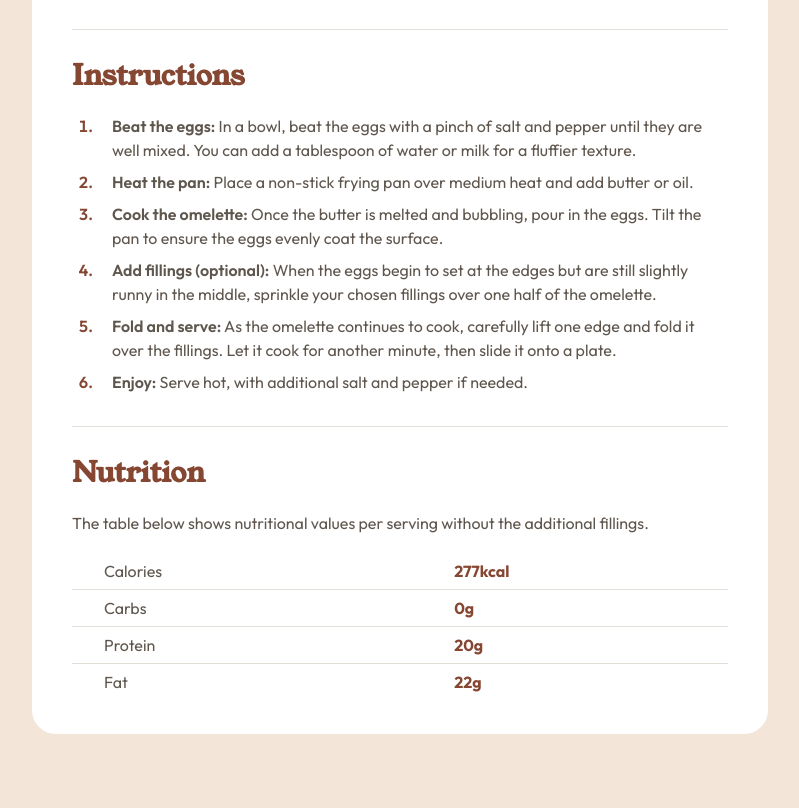
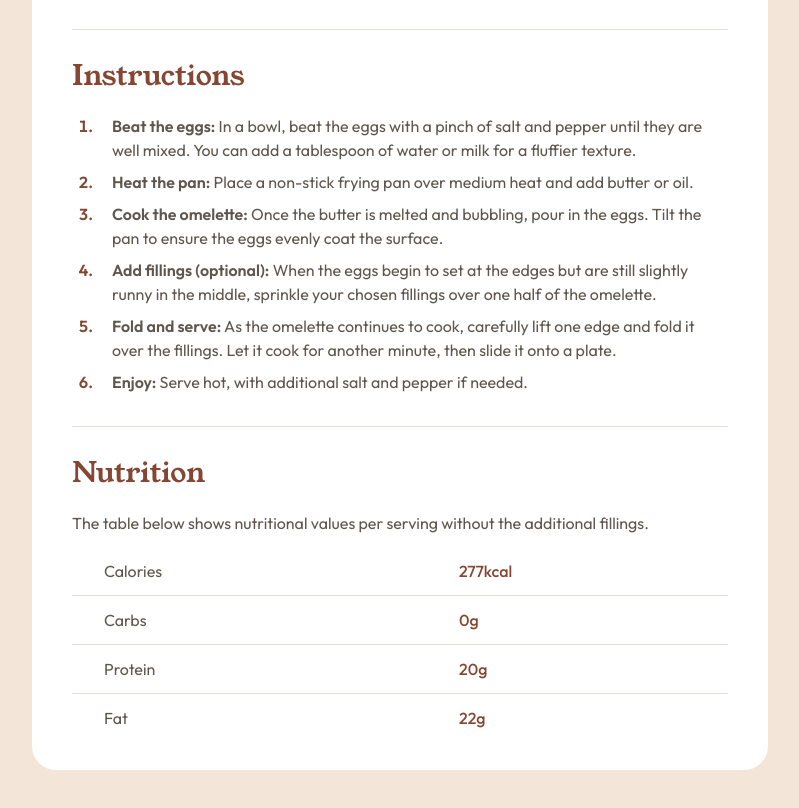
Before and after one commit to PeterBachman100/FrontendMentorRecipeCard, a plain HTML site: page index.html in a window 1280 px wide. Shown: the part 1066-1874 px from the top of the page, without its empty margins (240-1039 px from the left). Drawn offline with Linux system fonts and the light colour scheme.

Commit message:
Reduced bold font-weight and increased td vertical padding

```diff
--- a/index.css
+++ b/index.css
@@ -31,12 +31,14 @@ body {
 /* Utility Font-Style Classes */
 .heading-L {
 	font-size: 40px;
+	font-weight: lighter;
 	line-height: 100%;
 	font-family: "Young Serif", serif;
 	color: var(--Dark-Charcoal);
 }
 .heading-M {
 	font-size: 28px;
+	font-weight: lighter;
 	line-height: 100%;
 	font-family: "Young Serif", serif;
 	color: var(--Brandy-Red);
@@ -156,8 +158,8 @@ table {
 }
 td {
 	border-bottom: 1px solid var(--White-Coffee);
-	padding-top: 6px;
-	padding-bottom: 6px;
+	padding-top: 12px;
+	padding-bottom: 12px;
 }
 tr:first-child td {
 	padding-top: 0;
@@ -171,7 +173,7 @@ tr td:first-child{
 tr td:nth-child(2) {
 	padding-left: 16px;
 	color: var(--Brandy-Red);
-	font-weight: bold;
+	font-weight: 500;
 }
 tr:last-child td {
 	border-bottom: none;
```
